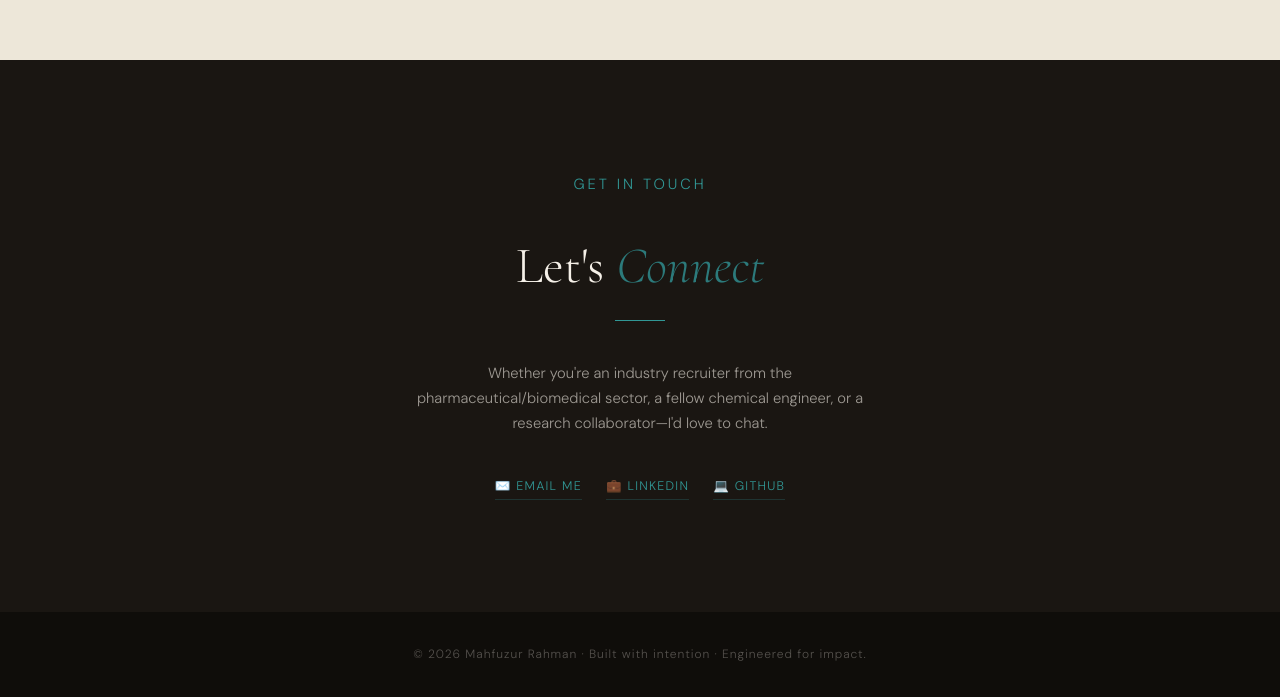
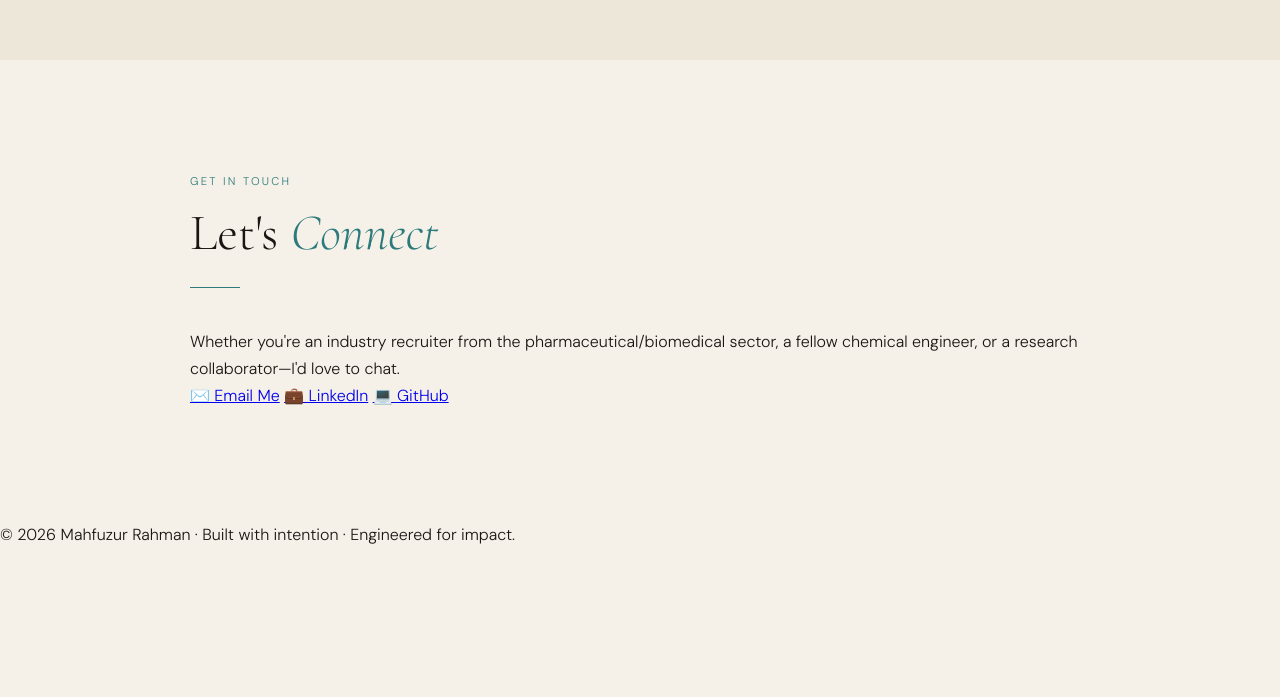
Before and after one commit to Mrahman09-eng/Mrahman09-eng.github.io, a plain HTML site: page index.html in a window 1280 px wide. Shown: the part 3963-4660 px from the top of the page. After the commit the page ends 4511 px from the top, so only its background shows below. Drawn offline with nearby package versions, Linux system fonts and the light colour scheme.

Commit message:
Update index.html

```diff
--- a/index.html
+++ b/index.html
@@ -278,17 +278,25 @@
     .timeline-item .org { font-size: 0.85rem; color: var(--muted); font-style: italic; margin-bottom: 0.6rem; }
     .timeline-item p { font-size: 0.88rem; color: var(--muted); }
 
-    /* ============================================
-       CONTACT SECTION
-    ============================================ */
-    #contact { background: var(--ink); color: var(--paper); text-align: center; }
-    #contact .section-label { color: var(--gold-lt); }
-    #contact .section-title { color: var(--paper); }
-    #contact .rule { background: var(--gold-lt); margin: 0 auto 2.5rem; }
-    #contact p { color: rgba(245,240,232,0.6); max-width: 480px; margin: 0 auto 2.5rem; font-size: 0.92rem; }
-    .contact-links { display: flex; justify-content: center; gap: 1.5rem; flex-wrap: wrap; }
-    .contact-link { display: flex; align-items: center; gap: 0.5rem; font-size: 0.78rem; letter-spacing: 0.1em; text-transform: uppercase; color: var(--gold-lt); text-decoration: none; padding-bottom: 2px; border-bottom: 1px solid rgba(44,122,123,0.3); transition: border-color 0.2s, color 0.2s; }
-    .contact-link:hover { color: #fff; border-color: #fff; }
+  <!-- CONTACT SECTION -->
+  <section id="contact">
+    <div class="container">
+      <p class="section-label">Get in touch</p>
+      <h2 class="section-title">Let's <em>Connect</em></h2>
+      <div class="rule"></div>
+      <p>Whether you're an industry recruiter from the pharmaceutical/biomedical sector, a fellow chemical engineer, or a research collaborator—I'd love to chat.</p>
+      <div class="contact-links">
+        <!-- Live Email -->
+        <a href="mailto:mahfuzjas02@gmail.com" class="contact-link">✉️ mahfuzjas02@gmail.com</a>
+
+        <!-- Live LinkedIn (Cleaned up from Android tracking strings) -->
+        <a href="https://www.linkedin.com/in/mahfuzur-rahman-b71005412" target="_blank" class="contact-link">💼 LinkedIn</a>
+
+        <!-- Live GitHub Profile Link -->
+        <a href="https://github.com/Mrahman09-eng" target="_blank" class="contact-link">💻 GitHub</a>
+      </div>
+    </div>
+  </section>
 
     /* ============================================
        FOOTER
```
